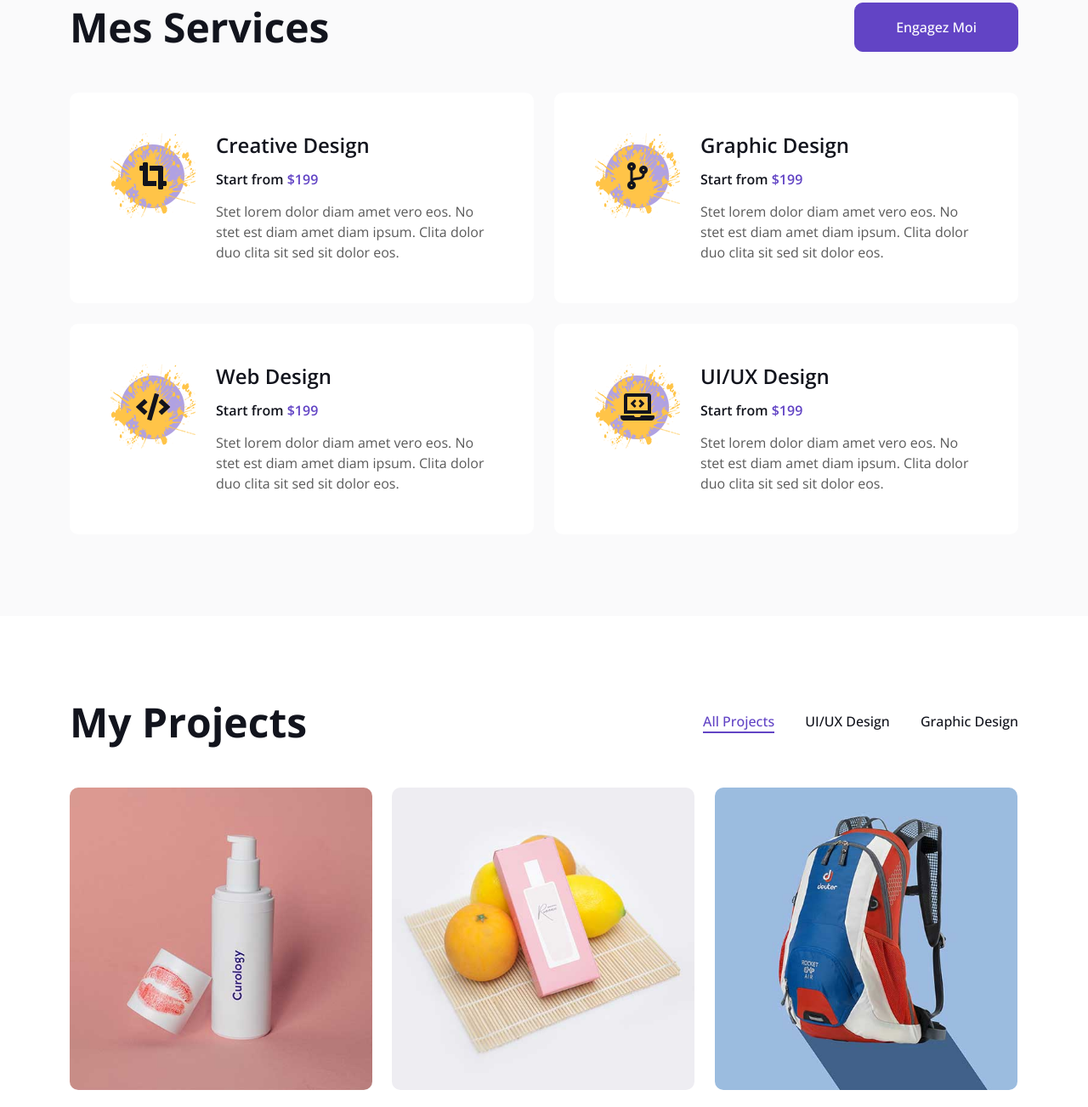
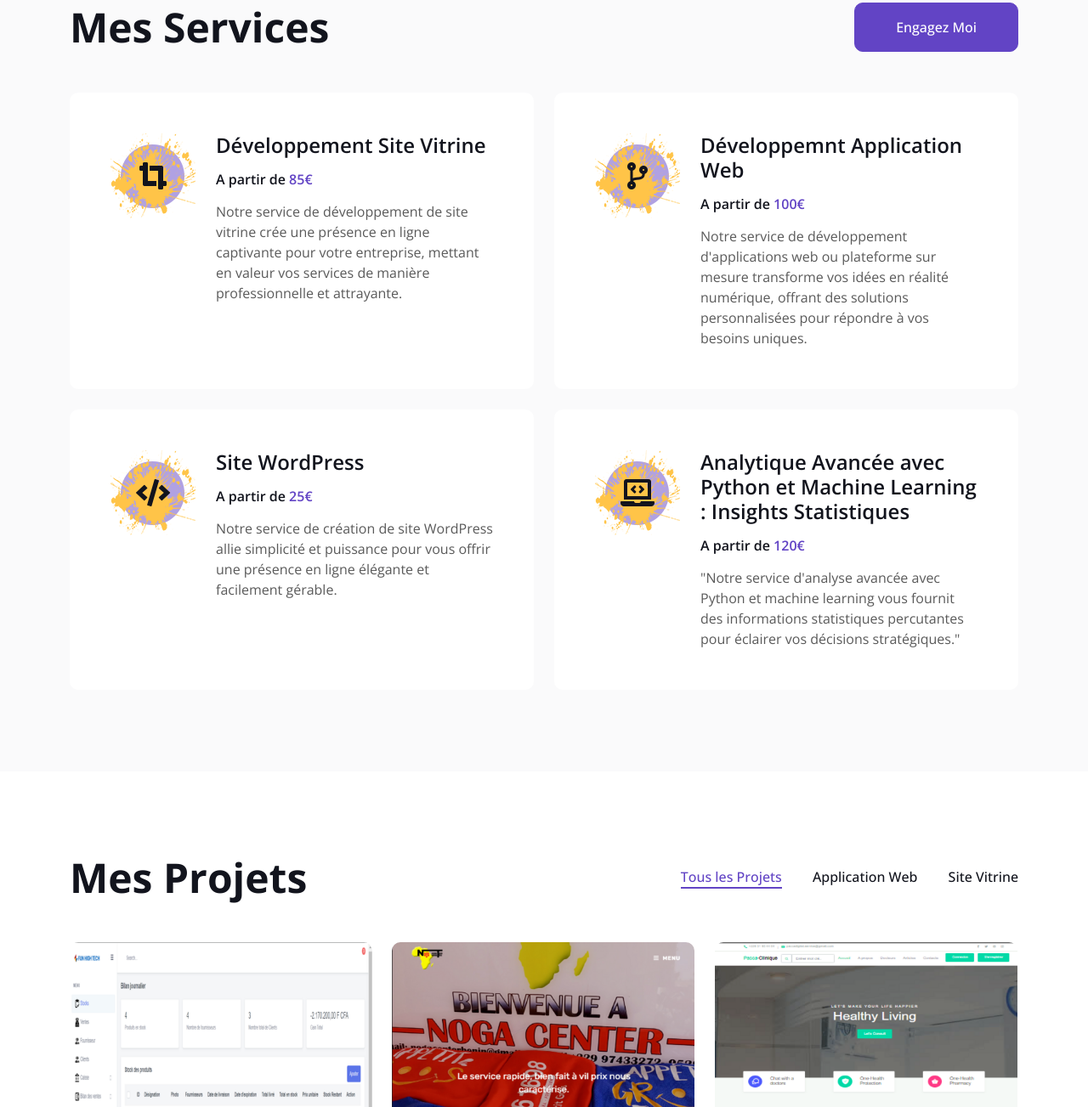
Before and after one commit to adechinanpascal/adechinanpascal.github.io, a plain HTML site: page index.html in a window 1280 px wide. Shown: the part 2310-3613 px from the top of the page at 85% size. Drawn offline with nearby package versions, Linux system fonts and the light colour scheme.

Commit message:
modification2

```diff
--- a/index.html
+++ b/index.html
@@ -354,9 +354,9 @@
                             <i class="fa fa-crop-alt fa-2x text-dark"></i>
                         </div>
                         <div class="ms-sm-4">
-                            <h4 class="mb-3">Creative Design</h4>
-                            <h6 class="mb-3">Start from <span class="text-primary">$199</span></h6>
-                            <span>Stet lorem dolor diam amet vero eos. No stet est diam amet diam ipsum. Clita dolor duo clita sit sed sit dolor eos.</span>
+                            <h4 class="mb-3">Développement Site Vitrine</h4>
+                            <h6 class="mb-3">A partir de <span class="text-primary">85€</span></h6>
+                            <span>Notre service de développement de site vitrine crée une présence en ligne captivante pour votre entreprise, mettant en valeur vos services de manière professionnelle et attrayante.</span>
                         </div>
                     </div>
                 </div>
@@ -366,9 +366,9 @@
                             <i class="fa fa-code-branch fa-2x text-dark"></i>
                         </div>
                         <div class="ms-sm-4">
-                            <h4 class="mb-3">Graphic Design</h4>
-                            <h6 class="mb-3">Start from <span class="text-primary">$199</span></h6>
-                            <span>Stet lorem dolor diam amet vero eos. No stet est diam amet diam ipsum. Clita dolor duo clita sit sed sit dolor eos.</span>
+                            <h4 class="mb-3">Développemnt Application Web</h4>
+                            <h6 class="mb-3">A partir de <span class="text-primary">100€</span></h6>
+                            <span>Notre service de développement d'applications web ou plateforme sur mesure transforme vos idées en réalité numérique, offrant des solutions personnalisées pour répondre à vos besoins uniques.</span>
                         </div>
                     </div>
                 </div>
@@ -378,9 +378,9 @@
                             <i class="fa fa-code fa-2x text-dark"></i>
                         </div>
                         <div class="ms-sm-4">
-                            <h4 class="mb-3">Web Design</h4>
-                            <h6 class="mb-3">Start from <span class="text-primary">$199</span></h6>
-                            <span>Stet lorem dolor diam amet vero eos. No stet est diam amet diam ipsum. Clita dolor duo clita sit sed sit dolor eos.</span>
+                            <h4 class="mb-3">Site WordPress</h4>
+                            <h6 class="mb-3">A partir de <span class="text-primary">25€</span></h6>
+                            <span>Notre service de création de site WordPress allie simplicité et puissance pour vous offrir une présence en ligne élégante et facilement gérable.</span>
                         </div>
                     </div>
                 </div>
@@ -390,9 +390,9 @@
                             <i class="fa fa-laptop-code fa-2x text-dark"></i>
                         </div>
                         <div class="ms-sm-4">
-                            <h4 class="mb-3">UI/UX Design</h4>
-                            <h6 class="mb-3">Start from <span class="text-primary">$199</span></h6>
-                            <span>Stet lorem dolor diam amet vero eos. No stet est diam amet diam ipsum. Clita dolor duo clita sit sed sit dolor eos.</span>
+                            <h4 class="mb-3">Analytique Avancée avec Python et Machine Learning : Insights Statistiques</h4>
+                            <h6 class="mb-3">A partir de <span class="text-primary">120€</span></h6>
+                            <span>"Notre service d'analyse avancée avec Python et machine learning vous fournit des informations statistiques percutantes pour éclairer vos décisions stratégiques."</span>
                         </div>
                     </div>
                 </div>
@@ -407,67 +407,67 @@
         <div class="container">
             <div class="row g-5 mb-5 align-items-center wow fadeInUp" data-wow-delay="0.1s">
                 <div class="col-lg-6">
-                    <h1 class="display-5 mb-0">My Projects</h1>
+                    <h1 class="display-5 mb-0">Mes Projets</h1>
                 </div>
                 <div class="col-lg-6 text-lg-end">
                     <ul class="list-inline mx-n3 mb-0" id="portfolio-flters">
-                        <li class="mx-3 active" data-filter="*">All Projects</li>
-                        <li class="mx-3" data-filter=".first">UI/UX Design</li>
-                        <li class="mx-3" data-filter=".second">Graphic Design</li>
+                        <li class="mx-3 active" data-filter="*">Tous les Projets</li>
+                        <li class="mx-3" data-filter=".first">Application Web</li>
+                        <li class="mx-3" data-filter=".second">Site Vitrine</li>
                     </ul>
                 </div>
             </div>
             <div class="row g-4 portfolio-container wow fadeInUp" data-wow-delay="0.1s">
                 <div class="col-lg-4 col-md-6 portfolio-item first">
                     <div class="portfolio-img rounded overflow-hidden">
-                        <img class="img-fluid" src="img/project-1.jpg" alt="">
+                        <img class="img-fluid" src="img/projet11.png" alt="">
                         <div class="portfolio-btn">
-                            <a class="btn btn-lg-square btn-outline-secondary border-2 mx-1" href="img/project-1.jpg" data-lightbox="portfolio"><i class="fa fa-eye"></i></a>
+                            <a class="btn btn-lg-square btn-outline-secondary border-2 mx-1" href="img/projet11.png" data-lightbox="portfolio"><i class="fa fa-eye"></i></a>
                             <a class="btn btn-lg-square btn-outline-secondary border-2 mx-1" href=""><i class="fa fa-link"></i></a>
                         </div>
                     </div>
                 </div>
                 <div class="col-lg-4 col-md-6 portfolio-item second">
                     <div class="portfolio-img rounded overflow-hidden">
-                        <img class="img-fluid" src="img/project-2.jpg" alt="">
+                        <img class="img-fluid" src="img/projet2.png" alt="">
                         <div class="portfolio-btn">
-                            <a class="btn btn-lg-square btn-outline-secondary border-2 mx-1" href="img/project-2.jpg" data-lightbox="portfolio"><i class="fa fa-eye"></i></a>
+                            <a class="btn btn-lg-square btn-outline-secondary border-2 mx-1" href="img/projet2.png" data-lightbox="portfolio"><i class="fa fa-eye"></i></a>
                             <a class="btn btn-lg-square btn-outline-secondary border-2 mx-1" href=""><i class="fa fa-link"></i></a>
                         </div>
                     </div>
                 </div>
                 <div class="col-lg-4 col-md-6 portfolio-item first">
                     <div class="portfolio-img rounded overflow-hidden">
-                        <img class="img-fluid" src="img/project-3.jpg" alt="">
+                        <img class="img-fluid" src="img/projet22.png" alt="">
                         <div class="portfolio-btn">
-                            <a class="btn btn-lg-square btn-outline-secondary border-2 mx-1" href="img/project-3.jpg" data-lightbox="portfolio"><i class="fa fa-eye"></i></a>
+                            <a class="btn btn-lg-square btn-outline-secondary border-2 mx-1" href="img/projet22.png" data-lightbox="portfolio"><i class="fa fa-eye"></i></a>
                             <a class="btn btn-lg-square btn-outline-secondary border-2 mx-1" href=""><i class="fa fa-link"></i></a>
                         </div>
                     </div>
                 </div>
                 <div class="col-lg-4 col-md-6 portfolio-item second">
                     <div class="portfolio-img rounded overflow-hidden">
-                        <img class="img-fluid" src="img/project-4.jpg" alt="">
+                        <img class="img-fluid" src="img/projet1.png" alt="">
                         <div class="portfolio-btn">
-                            <a class="btn btn-lg-square btn-outline-secondary border-2 mx-1" href="img/project-4.jpg" data-lightbox="portfolio"><i class="fa fa-eye"></i></a>
+                            <a class="btn btn-lg-square btn-outline-secondary border-2 mx-1" href="img/projet1.png" data-lightbox="portfolio"><i class="fa fa-eye"></i></a>
                             <a class="btn btn-lg-square btn-outline-secondary border-2 mx-1" href=""><i class="fa fa-link"></i></a>
                         </div>
                     </div>
                 </div>
                 <div class="col-lg-4 col-md-6 portfolio-item first">
                     <div class="portfolio-img rounded overflow-hidden">
-                        <img class="img-fluid" src="img/project-5.jpg" alt="">
+                        <img class="img-fluid" src="img/projet33.png" alt="">
                         <div class="portfolio-btn">
-                            <a class="btn btn-lg-square btn-outline-secondary border-2 mx-1" href="img/project-5.jpg" data-lightbox="portfolio"><i class="fa fa-eye"></i></a>
+                            <a class="btn btn-lg-square btn-outline-secondary border-2 mx-1" href="img/projet33.png" data-lightbox="portfolio"><i class="fa fa-eye"></i></a>
                             <a class="btn btn-lg-square btn-outline-secondary border-2 mx-1" href=""><i class="fa fa-link"></i></a>
                         </div>
                     </div>
                 </div>
                 <div class="col-lg-4 col-md-6 portfolio-item second">
                     <div class="portfolio-img rounded overflow-hidden">
-                        <img class="img-fluid" src="img/project-6.jpg" alt="">
+                        <img class="img-fluid" src="img/projet3.png" alt="">
                         <div class="portfolio-btn">
-                            <a class="btn btn-lg-square btn-outline-secondary border-2 mx-1" href="img/project-6.jpg" data-lightbox="portfolio"><i class="fa fa-eye"></i></a>
+                            <a class="btn btn-lg-square btn-outline-secondary border-2 mx-1" href="img/projet3.png" data-lightbox="portfolio"><i class="fa fa-eye"></i></a>
                             <a class="btn btn-lg-square btn-outline-secondary border-2 mx-1" href=""><i class="fa fa-link"></i></a>
                         </div>
                     </div>
```
Also changed, not shown: img/project-1.jpg (deleted), img/project-2.jpg (deleted), img/project-3.jpg (deleted), img/project-4.jpg (deleted), img/project-5.jpg (deleted), img/project-6.jpg (deleted), img/projet1.png (added), img/projet11.png (added), img/projet2.png (added), img/projet22.png (added), img/projet3.png (added), img/projet33.png (added).
